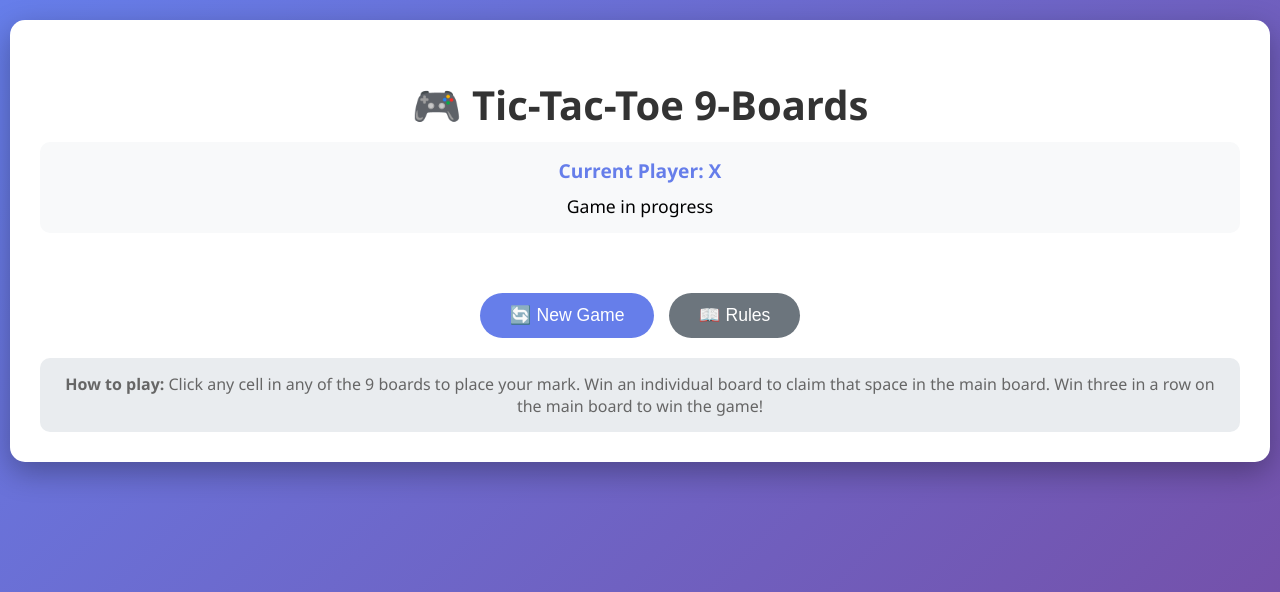
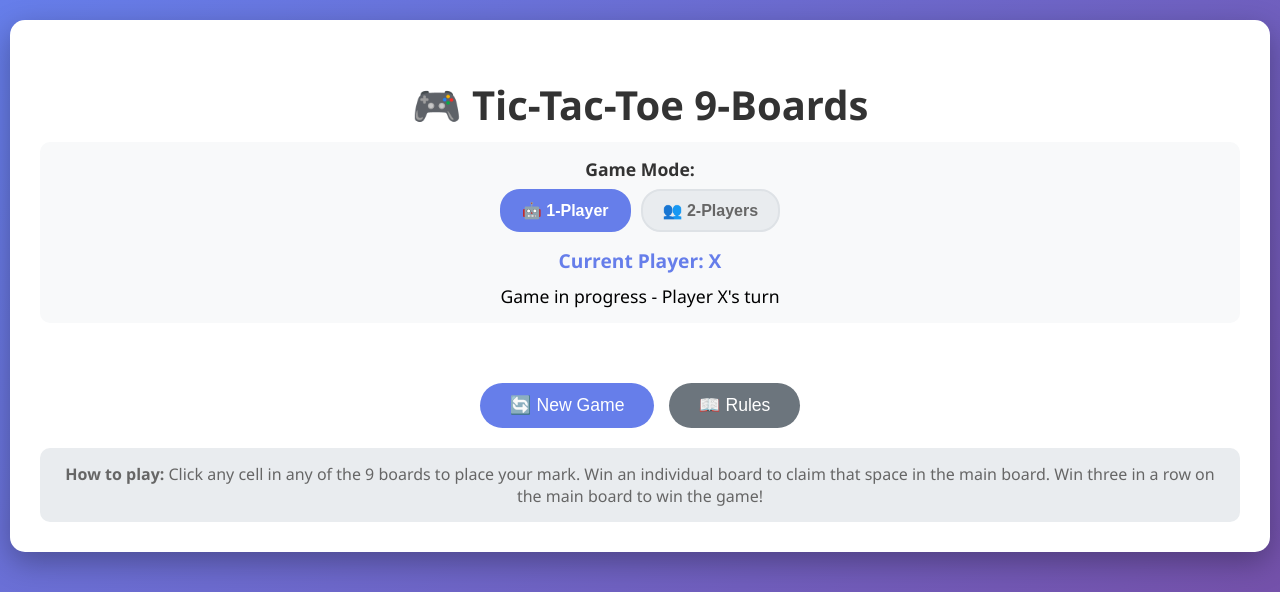
Before and after one commit to rodrio/tictactoe_9boards, a Flask app: page / in a window 1280 px wide. Shown: the top 592 px of the page. Run offline with Flask 3, Linux system fonts and the light colour scheme.

Commit message:
v1.2 Added AI-player to the game

```diff
--- a/app.py
+++ b/app.py
@@ -1,7 +1,18 @@
 from flask import Flask, render_template, jsonify, request
 import json
+import os
+from google import genai
 
 app = Flask(__name__)
+
+# Configure Gemini API
+try:
+    genai.configure(api_key=os.getenv('GEMINI_API_KEY'))
+    model = genai.GenerativeModel('gemini-1.5-flash-lite-preview-0617')
+    AI_ENABLED = True
+except Exception as e:
+    print(f"Warning: Gemini API not configured. AI mode will be disabled. Error: {e}")
+    AI_ENABLED = False
 
 class TicTacToe9Boards:
     def __init__(self):
@@ -12,6 +23,8 @@ class TicTacToe9Boards:
         self.current_player = 'X'
         self.game_over = False
         self.winner = None
+        self.game_mode = '1-player'  # '1-player' or '2-players'
+        self.ai_thinking = False
 
     def make_move(self, board_idx, row, col):
         if self.game_over:
@@ -125,8 +138,129 @@ class TicTacToe9Boards:
             return 'D'
         return None
 
-    def reset_game(self):
-        self.__init__()
+    def reset_game(self, game_mode='1-player'):
+        self.game_mode = game_mode
+        self.boards = [[['' for _ in range(3)] for _ in range(3)] for _ in range(9)]
+        self.main_board = [['' for _ in range(3)] for _ in range(3)]
+        self.current_player = 'X'
+        self.game_over = False
+        self.winner = None
+        self.ai_thinking = False
+
+    def set_game_mode(self, mode):
+        if mode in ['1-player', '2-players']:
+            self.game_mode = mode
+
+    def is_ai_turn(self):
+        return self.game_mode == '1-player' and self.current_player == 'O' and not self.game_over
+
+    def board_to_text(self):
+        """Convert the current board state to a text representation for the AI"""
+        text = "9-Boards Tic-Tac-Toe Current State:\n\n"
+
+        # Main board status
+        text += "Main Board (shows winners of individual boards):\n"
+        for row in range(3):
+            row_text = ""
+            for col in range(3):
+                val = self.main_board[row][col]
+                if val == '':
+                    row_text += "[ ] "
+                elif val == 'D':
+                    row_text += "[D] "
+                else:
+                    row_text += f"[{val}] "
+            text += row_text.rstrip() + "\n"
+
+        text += "\nIndividual Boards:\n"
+        for board_idx in range(9):
+            text += f"\nBoard {board_idx + 1} (Position {chr(65 + board_idx)}):\n"
+            board = self.boards[board_idx]
+            for row in board:
+                row_text = ""
+                for cell in row:
+                    if cell == '':
+                        row_text += ". "
+                    else:
+                        row_text += cell + " "
+                text += row_text.rstrip() + "\n"
+
+        text += f"\nCurrent Player: {self.current_player}\n"
+        text += f"Game Mode: {self.game_mode}\n"
+
+        return text
+
+    def get_ai_move(self):
+        """Get AI move using Gemini API"""
+        if not AI_ENABLED:
+            # Fallback: make a random valid move
+            return self.get_random_move()
+
+        try:
+            board_text = self.board_to_text()
+
+            prompt = f"""
+You are playing 9-Boards Tic-Tac-Toe. Here are the rules:
+
+1. There are 9 individual 3x3 boards arranged in a 3x3 grid
+2. Players can place their mark (X or O) in any empty cell of any board
+3. Winning an individual board claims that position in the main board
+4. Winning 3 boards in a row on the main board wins the game
+5. You are playing as O, the current player
+
+Current board state:
+{board_text}
+
+Analyze the board and suggest the best move. Consider:
+- Winning individual boards
+- Blocking opponent from winning boards
+- Strategic positioning on the main board
+- Blocking opponent's main board wins
+
+Respond with ONLY the move in format: "board_idx,row,col" (e.g., "4,1,2" for board 5, row 2, column 3)
+Make sure the chosen cell is empty (marked with "." in the individual boards).
+"""
+
+            response = model.generate_content(prompt)
+            move_text = response.text.strip()
+
+            # Parse the response
+            if ',' in move_text:
+                parts = move_text.split(',')
+                if len(parts) == 3:
+                    try:
+                        board_idx = int(parts[0])
+                        row = int(parts[1])
+                        col = int(parts[2])
+
+                        # Validate the move
+                        if (0 <= board_idx <= 8 and 0 <= row <= 2 and 0 <= col <= 2 and
+                            self.boards[board_idx][row][col] == ''):
+                            return board_idx, row, col
+                    except ValueError:
+                        pass
+
+            # If AI response is invalid, make a random move
+            return self.get_random_move()
+
+        except Exception as e:
+            print(f"AI move error: {e}")
+            return self.get_random_move()
+
+    def get_random_move(self):
+        """Fallback: make a random valid move"""
+        valid_moves = []
+        for board_idx in range(9):
+            for row in range(3):
+                for col in range(3):
+                    if self.boards[board_idx][row][col] == '':
+                        valid_moves.append((board_idx, row, col))
+
+        if valid_moves:
+            import random
+            return random.choice(valid_moves)
+
+        return None
 
 # Global game instance
 game = TicTacToe9Boards()
@@ -142,7 +276,10 @@ def get_game_state():
         'main_board': game.main_board,
         'current_player': game.current_player,
         'game_over': game.game_over,
-        'winner': game.winner
+        'winner': game.winner,
+        'game_mode': game.game_mode,
+        'ai_thinking': game.ai_thinking,
+        'ai_enabled': AI_ENABLED
     })
 
 @app.route('/api/make_move', methods=['POST'])
@@ -154,27 +291,84 @@ def make_move():
 
     success = game.make_move(board_idx, row, col)
 
-    return jsonify({
+    response_data = {
         'success': success,
         'game_state': {
             'boards': game.boards,
             'main_board': game.main_board,
             'current_player': game.current_player,
             'game_over': game.game_over,
-            'winner': game.winner
+            'winner': game.winner,
+            'game_mode': game.game_mode,
+            'ai_thinking': game.ai_thinking,
+            'ai_enabled': AI_ENABLED
         }
-    })
+    }
+
+    # If it's AI's turn next and game is not over
+    if success and game.is_ai_turn():
+        game.ai_thinking = True
+        response_data['game_state']['ai_thinking'] = True
+
+        # Make AI move
+        ai_move = game.get_ai_move()
+        if ai_move:
+            ai_board_idx, ai_row, ai_col = ai_move
+            game.make_move(ai_board_idx, ai_row, ai_col)
+
+            response_data['ai_move'] = {
+                'board_idx': ai_board_idx,
+                'row': ai_row,
+                'col': ai_col
+            }
+
+            # Update game state after AI move
+            response_data['game_state'] = {
+                'boards': game.boards,
+                'main_board': game.main_board,
+                'current_player': game.current_player,
+                'game_over': game.game_over,
+                'winner': game.winner,
+                'game_mode': game.game_mode,
+                'ai_thinking': False,
+                'ai_enabled': AI_ENABLED
+            }
+
+    return jsonify(response_data)
 
 @app.route('/api/reset', methods=['POST'])
 def reset_game():
-    game.reset_game()
+    data = request.json or {}
+    game_mode = data.get('game_mode', '1-player')
+    game.reset_game(game_mode)
     return jsonify({
         'game_state': {
             'boards': game.boards,
             'main_board': game.main_board,
             'current_player': game.current_player,
             'game_over': game.game_over,
-            'winner': game.winner
+            'winner': game.winner,
+            'game_mode': game.game_mode,
+            'ai_thinking': game.ai_thinking,
+            'ai_enabled': AI_ENABLED
+        }
+    })
+
+@app.route('/api/set_game_mode', methods=['POST'])
+def set_game_mode():
+    data = request.json
+    game_mode = data.get('game_mode', '1-player')
+    game.set_game_mode(game_mode)
+    return jsonify({
+        'game_state': {
+            'boards': game.boards,
+            'main_board': game.main_board,
+            'current_player': game.current_player,
+            'game_over': game.game_over,
+            'winner': game.winner,
+            'game_mode': game.game_mode,
+            'ai_thinking': game.ai_thinking,
+            'ai_enabled': AI_ENABLED
         }
     })
 
--- a/requirements.txt
+++ b/requirements.txt
@@ -1,2 +1,3 @@
 Flask>=2.3.3
 gunicorn>=21.2.0
+google-genai>=0.3.0
--- a/templates/index.html
+++ b/templates/index.html
@@ -205,6 +205,68 @@
             transform: translateY(-2px);
         }
 
+        .game-mode-selector {
+            margin-bottom: 15px;
+            text-align: center;
+        }
+
+        .mode-label {
+            font-weight: bold;
+            color: #333;
+            margin-bottom: 8px;
+            display: block;
+            font-size: 1.1em;
+        }
+
+        .mode-buttons {
+            display: flex;
+            justify-content: center;
+            gap: 10px;
+            margin-bottom: 10px;
+        }
+
+        .mode-btn {
+            background: #e9ecef;
+            color: #666;
+            border: 2px solid #dee2e6;
+            padding: 10px 20px;
+            font-size: 1em;
+            border-radius: 20px;
+            cursor: pointer;
+            transition: all 0.3s ease;
+            font-weight: 600;
+        }
+
+        .mode-btn:hover {
+            background: #dee2e6;
+            transform: translateY(-1px);
+        }
+
+        .mode-btn.active {
+            background: #667eea;
+            color: white;
+            border-color: #667eea;
+        }
+
+        .mode-btn.active:hover {
+            background: #5a6fd8;
+        }
+
+        .ai-status {
+            text-align: center;
+            font-size: 1.1em;
+            color: #667eea;
+            font-weight: bold;
+            margin-top: 10px;
+            animation: pulse 1.5s infinite;
+        }
+
+        @keyframes pulse {
+            0% { opacity: 1; }
+            50% { opacity: 0.6; }
+            100% { opacity: 1; }
+        }
+
         .modal {
             display: none;
             position: fixed;
@@ -352,8 +414,20 @@
         <h1>🎮 Tic-Tac-Toe 9-Boards</h1>
 
         <div class="game-info">
+            <div class="game-mode-selector">
+                <label class="mode-label">Game Mode:</label>
+                <div class="mode-buttons">
+                    <button class="mode-btn active" id="mode1Player" onclick="setGameMode('1-player')">
+                        🤖 1-Player
+                    </button>
+                    <button class="mode-btn" id="mode2Players" onclick="setGameMode('2-players')">
+                        👥 2-Players
+                    </button>
+                </div>
+            </div>
             <div class="current-player">Current Player: <span id="currentPlayer">X</span></div>
             <div class="game-status" id="gameStatus">Game in progress</div>
+            <div class="ai-status" id="aiStatus" style="display: none;">🤔 AI is thinking...</div>
         </div>
 
         <div class="main-board" id="mainBoard">
@@ -470,15 +544,29 @@
         function updateUI() {
             document.getElementById('currentPlayer').textContent = gameState.current_player;
 
+            // Update game mode buttons
+            document.getElementById('mode1Player').classList.toggle('active', gameState.game_mode === '1-player');
+            document.getElementById('mode2Players').classList.toggle('active', gameState.game_mode === '2-players');
+
+            // Update AI status
+            const aiStatus = document.getElementById('aiStatus');
+            if (gameState.ai_thinking) {
+                aiStatus.style.display = 'block';
+            } else {
+                aiStatus.style.display = 'none';
+            }
+
             const statusElement = document.getElementById('gameStatus');
             if (gameState.game_over) {
                 if (gameState.winner === 'Draw') {
                     statusElement.innerHTML = '<span class="draw">Game Draw! 🤝</span>';
                 } else {
-                    statusElement.innerHTML = `<span class="winner">Player ${gameState.winner} Wins! 🎉</span>`;
+                    const winnerText = gameState.game_mode === '1-player' && gameState.winner === 'O' ? 'AI' : `Player ${gameState.winner}`;
+                    statusElement.innerHTML = `<span class="winner">${winnerText} Wins! 🎉</span>`;
                 }
             } else {
-                statusElement.textContent = 'Game in progress';
+                const currentPlayerText = gameState.game_mode === '1-player' && gameState.current_player === 'O' ? 'AI' : `Player ${gameState.current_player}`;
+                statusElement.textContent = `Game in progress - ${currentPlayerText}'s turn`;
             }
         }
 
@@ -592,7 +680,12 @@
         }
 
         function makeMove(boardIdx, row, col) {
-            if (gameState.game_over) {
+            if (gameState.game_over || gameState.ai_thinking) {
+                return;
+            }
+
+            // In 1-player mode, only allow moves when it's X's turn (human player)
+            if (gameState.game_mode === '1-player' && gameState.current_player === 'O') {
                 return;
             }
 
@@ -618,16 +711,25 @@
                     updateUI();
                     renderMainBoard();
                     renderBoards();
+
+                    // If AI made a move, highlight it
+                    if (data.ai_move) {
+                        highlightAIMove(data.ai_move.board_idx, data.ai_move.row, data.ai_move.col);
+                    }
                 }
             });
         }
 
         function resetGame() {
+            const gameMode = gameState ? gameState.game_mode : '1-player';
             fetch('/api/reset', {
                 method: 'POST',
                 headers: {
                     'Content-Type': 'application/json',
-                }
+                },
+                body: JSON.stringify({
+                    game_mode: gameMode
+                })
             })
             .then(response => response.json())
             .then(data => {
@@ -636,6 +738,40 @@
                 renderMainBoard();
                 renderBoards();
             });
+        }
+
+        function setGameMode(mode) {
+            fetch('/api/set_game_mode', {
+                method: 'POST',
+                headers: {
+                    'Content-Type': 'application/json',
+                },
+                body: JSON.stringify({
+                    game_mode: mode
+                })
+            })
+            .then(response => response.json())
+            .then(data => {
+                gameState = data.game_state;
+                updateUI();
+                renderMainBoard();
+                renderBoards();
+            });
+        }
+
+        function highlightAIMove(boardIdx, row, col) {
+            // Find and highlight the AI's move
+            const boards = document.querySelectorAll('.board');
+            if (boards[boardIdx]) {
+                const cells = boards[boardIdx].querySelectorAll('.cell');
+                const cellIndex = row * 3 + col;
+                if (cells[cellIndex]) {
+                    cells[cellIndex].style.animation = 'pulse 1s ease-in-out 2';
+                    setTimeout(() => {
+                        cells[cellIndex].style.animation = '';
+                    }, 2000);
+                }
+            }
         }
 
         function showRules() {
```
Also changed, not shown: README.md, 1 other file.
